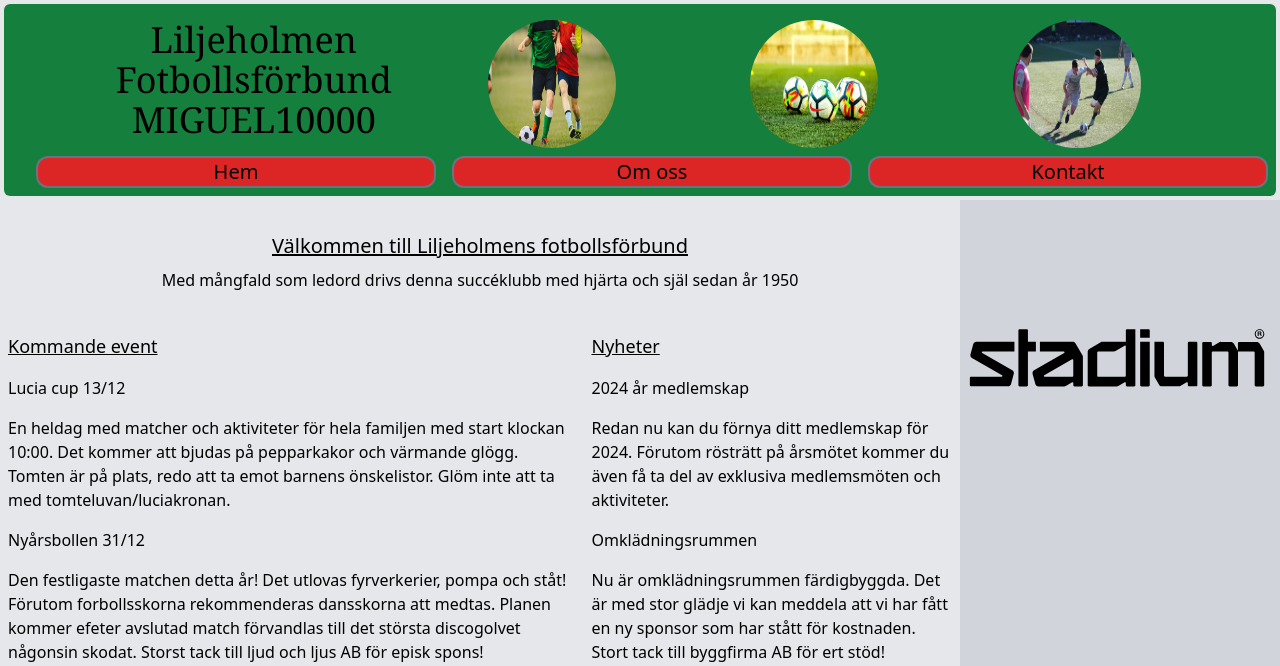
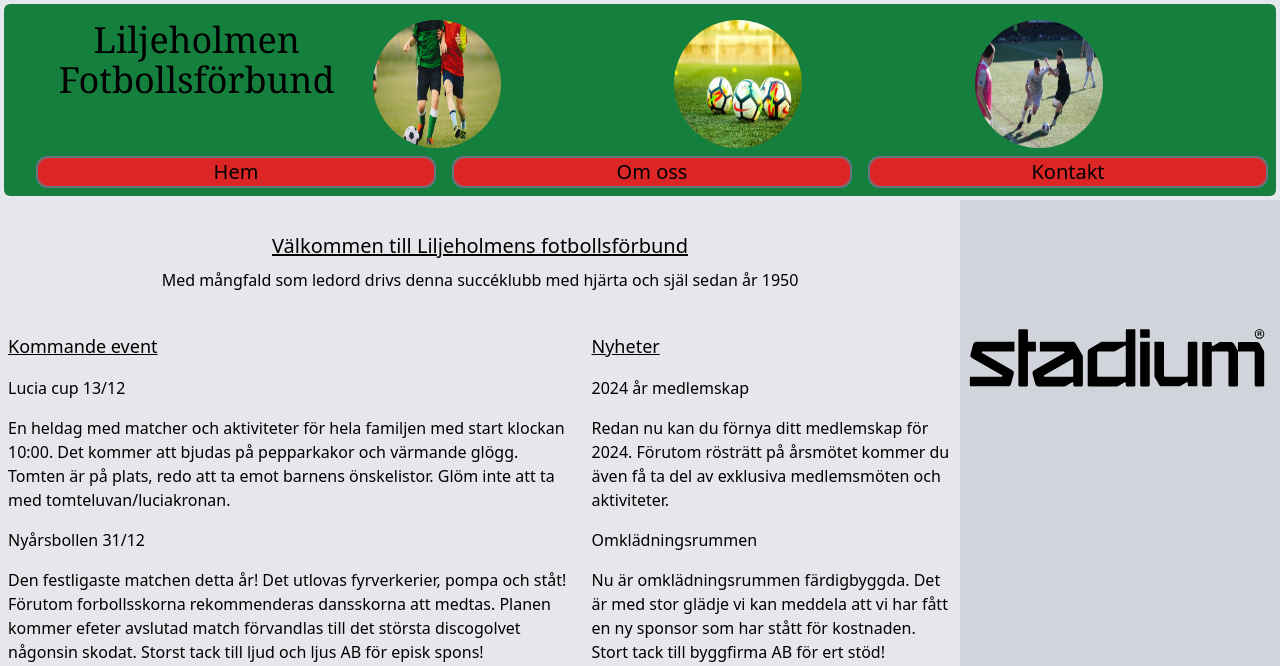
Before and after one commit to sebastianswahn/Liljeholmen-FF, a website: page src/index.html in a window 1280 px wide. Shown: the top 666 px of the page. Drawn offline with Linux system fonts and the light colour scheme.

Commit message:
miguel1000delete

```diff
--- a/src/index.html
+++ b/src/index.html
@@ -14,7 +14,7 @@
 
   <header class="relative flex flex-col justify-between bg-green-700 text-2xl rounded-md m-1 h-48">
     <h1 class="w-full flex text-center font-serif justify-start pt-4 pl-4 items-start text-4xl h-24 z-20">
-        Liljeholmen Fotbollsförbund MIGUEL10000
+        Liljeholmen Fotbollsförbund
         <div class="flex flex-row w-1/3 h-36">
           <img src="./images/Liljeholmen.jpeg" class="rounded-full w-32 h-32 mb-8 overflow-hidden">
       </div>
```
